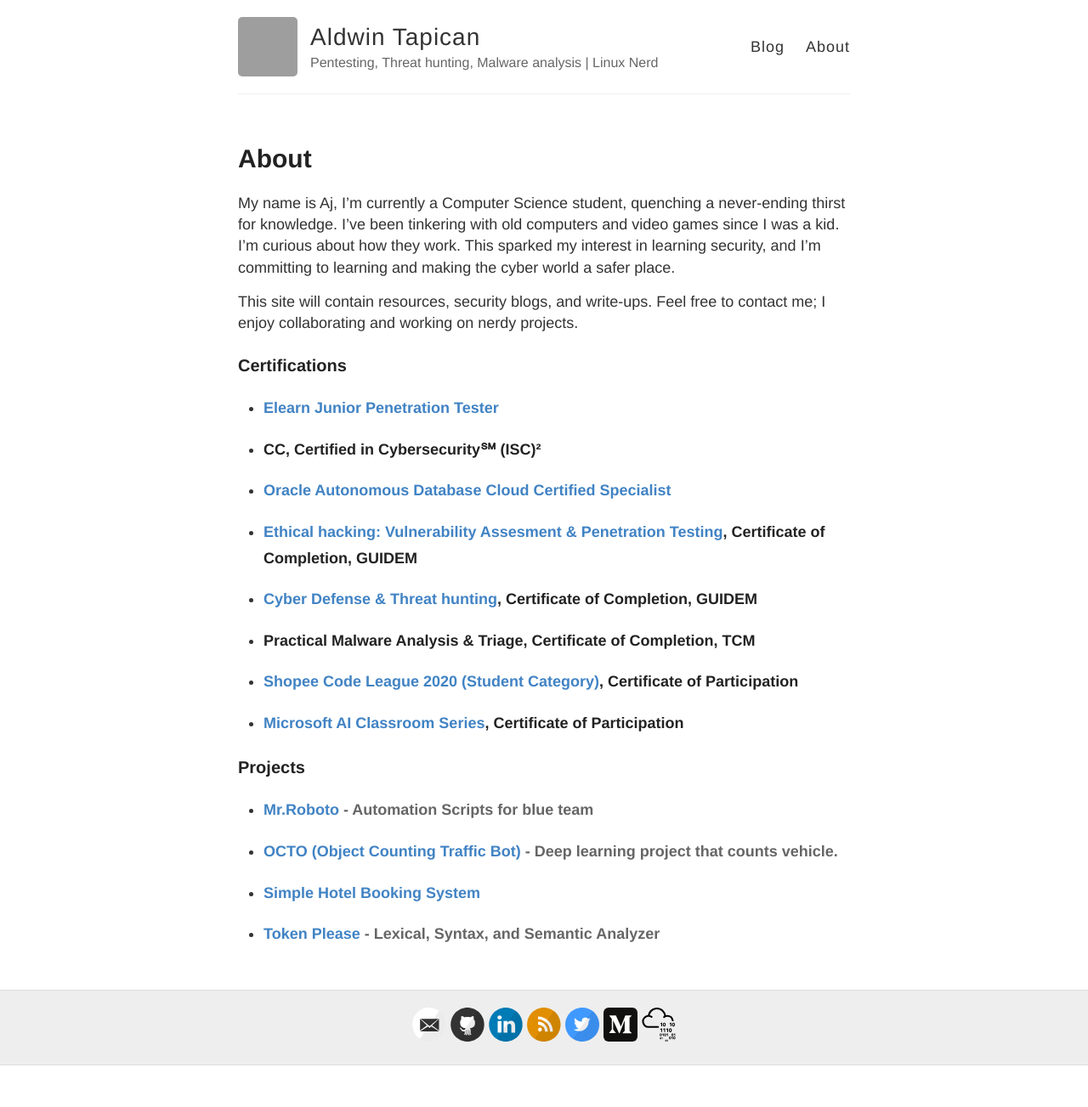
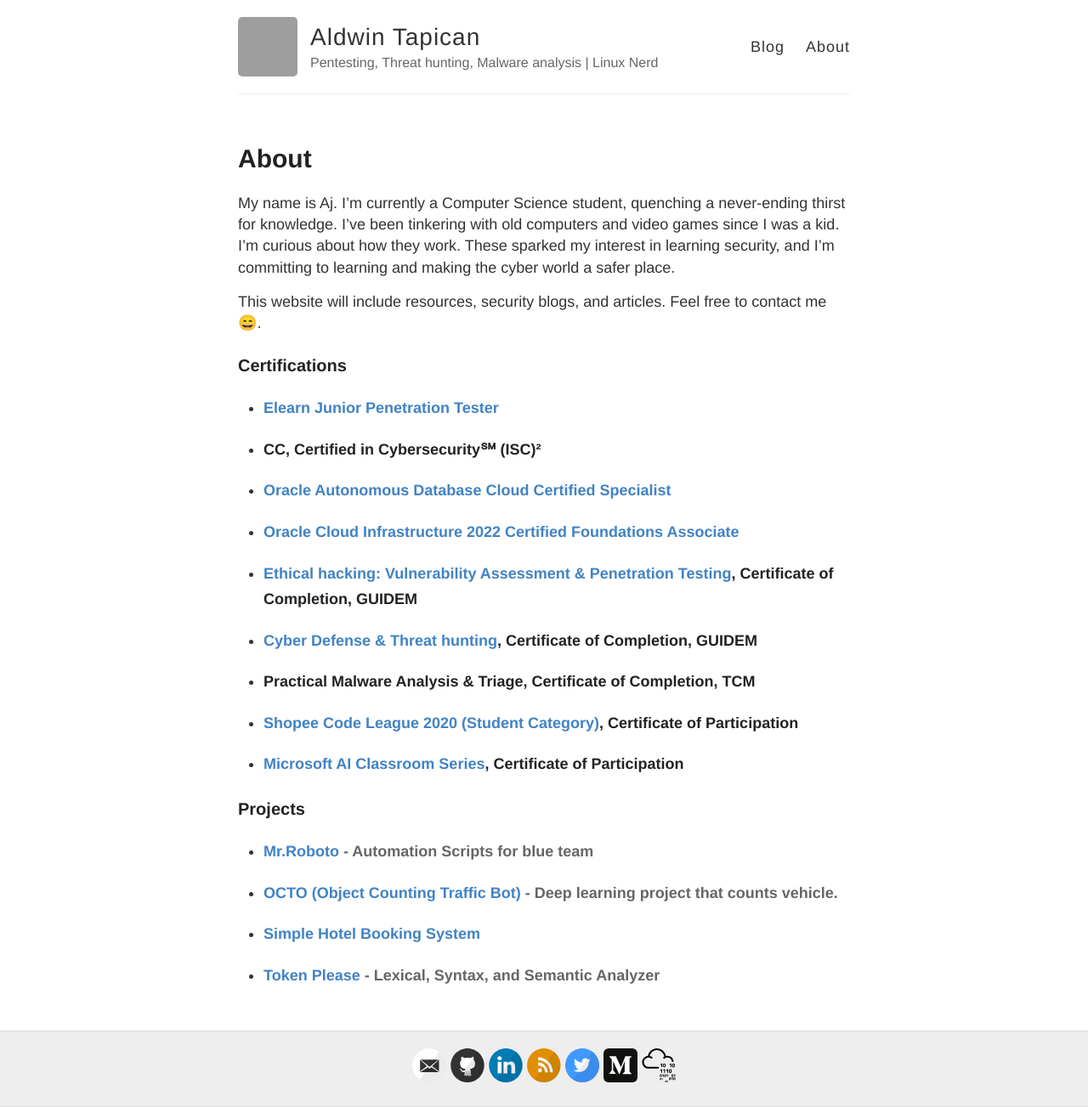
Before and after one commit to aj-tap/archive-blog, a Jekyll site: the page built from about.md, in a window 1280 px wide. Shown: the whole page at 85% size. Built offline with Jekyll 4.4.1, drawn with Linux system fonts in a browser that asks for light colours; before the commit the page ends 1254 px from its top, so only the background shows below that; grey boxes are pictures that could not be loaded.

Commit message:
Update about.md

```diff
--- a/about.md
+++ b/about.md
@@ -6,15 +6,16 @@
 ---
 <script src="https://tryhackme.com/badge/994867"></script>
 
-My name is Aj, I'm currently a Computer Science student, quenching a never-ending thirst for knowledge. I've been tinkering with old computers and video games since I was a kid. I'm curious about how they work. This sparked my interest in learning security, and I'm committing to learning and making the cyber world a safer place.
+My name is Aj. I'm currently a Computer Science student, quenching a never-ending thirst for knowledge. I've been tinkering with old computers and video games since I was a kid. I'm curious about how they work. These sparked my interest in learning security, and I'm committing to learning and making the cyber world a safer place.
 
-This site will contain resources, security blogs, and write-ups. Feel free to contact me; I enjoy collaborating and working on nerdy projects.
+This website will include resources, security blogs, and articles. Feel free to contact me 😄.
 
 ### Certifications
 + ##### [Elearn Junior Penetration Tester](https://verified.elearnsecurity.com/certificates/8706593d-cf8e-431f-9960-7a34bc638a08)
 + ##### CC, Certified in Cybersecurity℠ (ISC)²
 + ##### [Oracle Autonomous Database Cloud Certified Specialist](https://catalog-education.oracle.com/pls/certview/sharebadge?id=5C0F7E707BD234CAD160B6257A1AB6B81353C2A1AD1A3553F7C3EB884A190474)
-+ ##### [Ethical hacking: Vulnerability Assesment & Penetration Testing](https://drive.google.com/file/d/1n4O9EztbqgpNhvGh9b485KQH8dHw65dl/view), Certificate of Completion, GUIDEM
++ ##### [Oracle Cloud Infrastructure 2022 Certified Foundations Associate](https://catalog-education.oracle.com/pls/certview/sharebadge?id=9586E8CE88BF7381B49C3FEED00F093974EB79BEC4082D76417CA37EB198D30E)
++ ##### [Ethical hacking: Vulnerability Assessment & Penetration Testing](https://drive.google.com/file/d/1n4O9EztbqgpNhvGh9b485KQH8dHw65dl/view), Certificate of Completion, GUIDEM
 + ##### [Cyber Defense & Threat hunting](https://drive.google.com/file/d/1Hs0JMR_R7uH3URfbB5OibkUh9kvNOney/view), Certificate of Completion, GUIDEM
 + ##### Practical Malware Analysis & Triage, Certificate of Completion, TCM
 + ##### [Shopee Code League 2020 (Student Category)](https://drive.google.com/file/d/157qDxL5zopZfOQy6b8m5mbkr9UY245tA/view), Certificate of Participation
```
